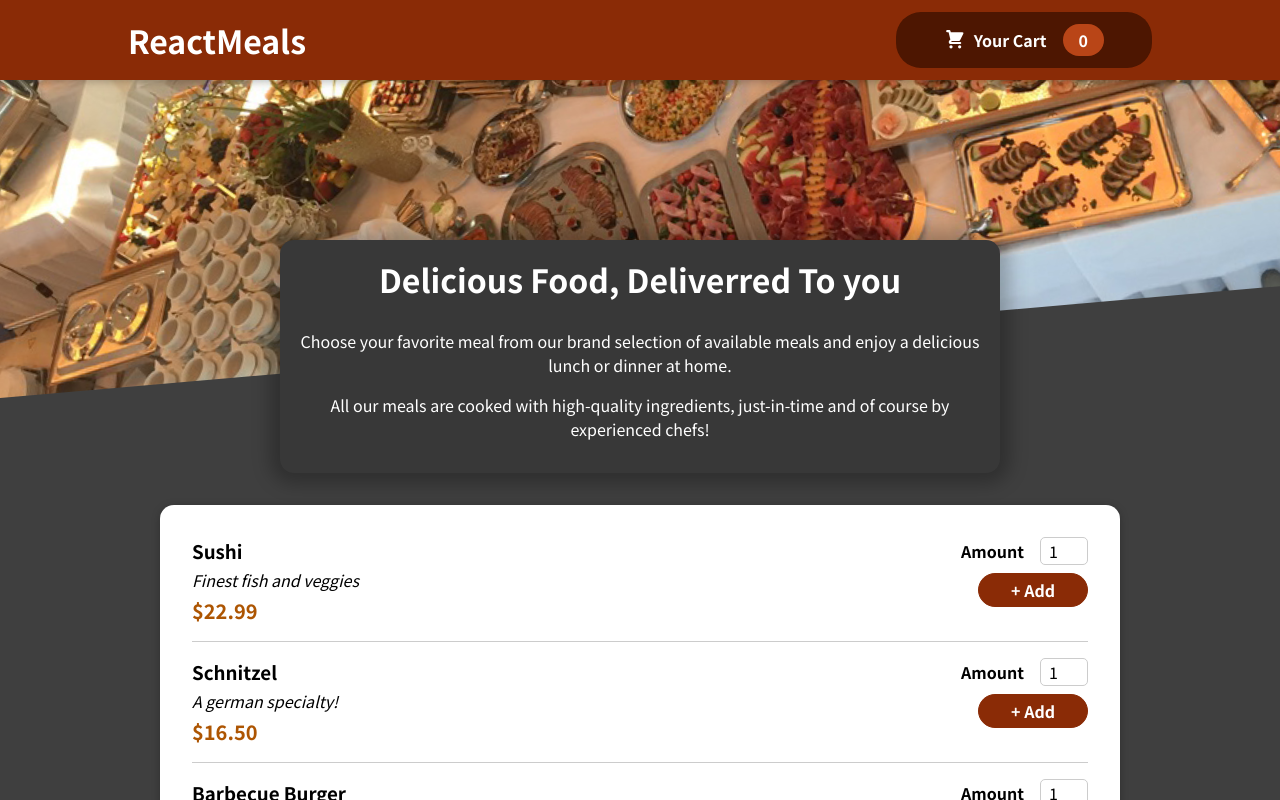
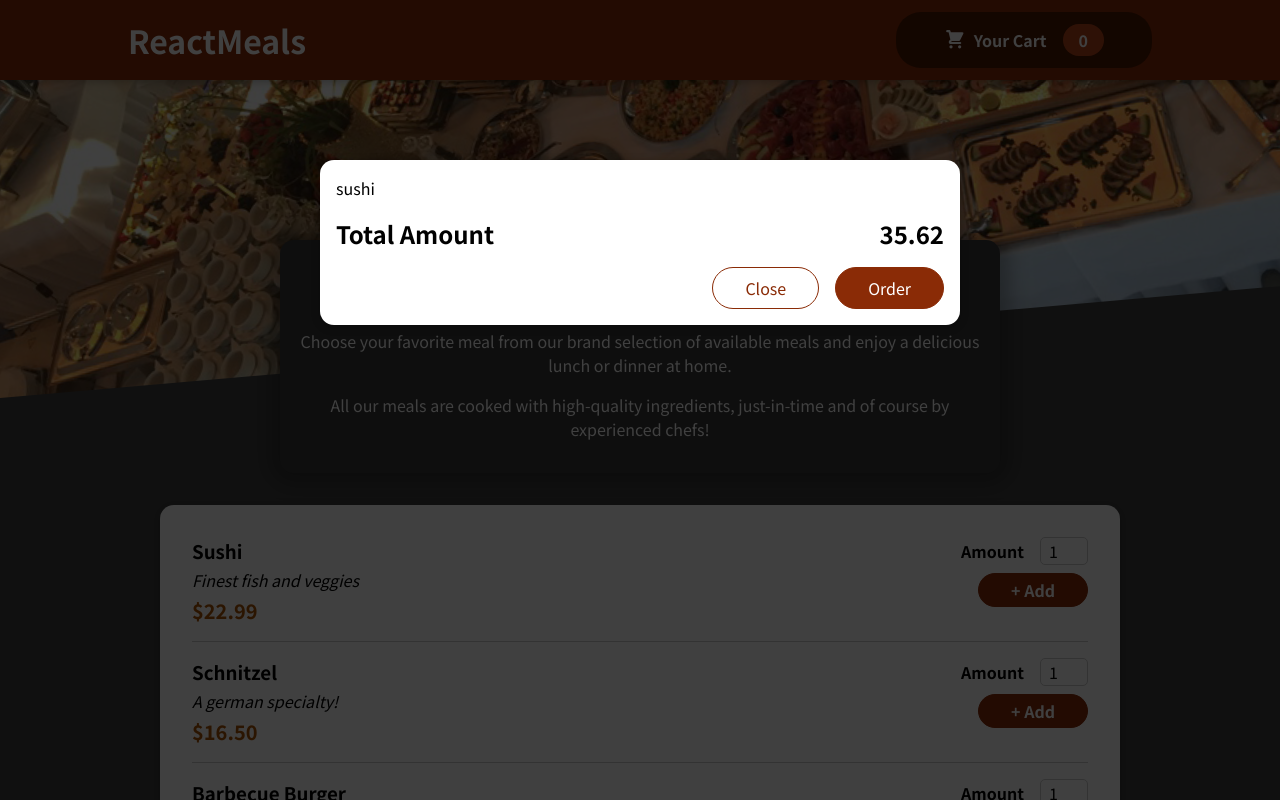
Before and after one commit to kesavaprasad08/Restaurant-App, a React (Create React App) app: page / in a window 1280 px wide. Shown: the top 800 px of the page. Built offline with nearby package versions, Linux system fonts and the light colour scheme.

Commit message:
Added-Cart

```diff
--- a/public/index.html
+++ b/public/index.html
@@ -28,6 +28,7 @@
   </head>
   <body>
     <noscript>You need to enable JavaScript to run this app.</noscript>
+    <div id="overlays"></div>
     <div id="root"></div>
     <!--
       This HTML file is a template.
--- a/src/App.js
+++ b/src/App.js
@@ -1,10 +1,12 @@
 import { Fragment } from "react";
 import Header from "./Components/Layout/Header";
 import Meals from "./Components/Meals/Meals";
+import Cart from "./Components/Cart/Cart";
 
 function App() {
   return (
     <Fragment>
+      <Cart />
       <Header />
       <main>
         <Meals />
--- /dev/null
+++ b/src/Components/Cart/Cart.js
@@ -0,0 +1,24 @@
+import Modal from "../Ui/Modal";
+import classes from "./Cart.module.css";
+
+const Cart = (props) => {
+  const cartItems =<ul className={classes['cart-items']}>
+    {[{ id: "c1", name: "sushi", amount: 2, price: 12.99 },
+].map((item) => <li>{item.name}</li>)}</ul>;
+
+  return (
+    <Modal>
+      {cartItems}
+      <div className={classes.total}>
+        <span>Total Amount</span>
+        <span>35.62</span>
+      </div>
+      <div className={classes.actions}>
+        <button className={classes["button--alt"]}>Close</button>
+        <button className={classes.button}>Order</button>
+      </div>
+    </Modal>
+  );
+};
+
+export default Cart;
--- /dev/null
+++ b/src/Components/Cart/Cart.module.css
@@ -0,0 +1,46 @@
+.cart-items {
+    list-style: none;
+    margin: 0;
+    padding: 0;
+    max-height: 20rem;
+    overflow: auto;
+  }
+
+  .total {
+    display: flex;
+    justify-content: space-between;
+    align-items: center;
+    font-weight: bold;
+    font-size: 1.5rem;
+    margin: 1rem 0;
+  }
+
+  .actions {
+    text-align: right;
+  }
+
+  .actions button {
+    font: inherit;
+    cursor: pointer;
+    background-color: transparent;
+    border: 1px solid #8a2b06;
+    padding: 0.5rem 2rem;
+    border-radius: 25px;
+    margin-left: 1rem;
+  }
+
+  .actions button:hover,
+  .actions button:active {
+    background-color: #5a1a01;
+    border-color: #5a1a01;
+    color: white;
+  }
+
+  .actions .button--alt {
+    color: #8a2b06;
+  }
+
+  .actions .button {
+    background-color: #8a2b06;
+    color: white;
+  }
--- /dev/null
+++ b/src/Components/Ui/Modal.js
@@ -0,0 +1,31 @@
+import { Fragment } from "react";
+import ReactDOM from "react-dom";
+
+import classes from "./Modal.module.css";
+
+const Backdrop = (props) => {
+  return <div className={classes.backdrop} />;
+};
+
+const ModalOverlay = (props) => {
+  return (
+    <div className={classes.modal}>
+      <civ className={classes.content}>{props.children}</civ>
+    </div>
+  );
+};
+const portalElement = document.getElementById("overlays");
+
+const Modal = (props) => {
+  return (
+    <Fragment>
+      {ReactDOM.createPortal(<Backdrop />, portalElement)}
+      {ReactDOM.createPortal(
+        <ModalOverlay>{props.children}</ModalOverlay>,
+        portalElement
+      )}
+    </Fragment>
+  );
+};
+
+export default Modal;
--- /dev/null
+++ b/src/Components/Ui/Modal.module.css
@@ -0,0 +1,40 @@
+.backdrop {
+    position: fixed;
+    top: 0;
+    left: 0;
+    width: 100%;
+    height: 100vh;
+    z-index: 20;
+    background-color: rgba(0, 0, 0, 0.75);
+  }
+
+  .modal {
+    position: fixed;
+    top: 20vh;
+    left: 5%;
+    width: 90%;
+    background-color: white;
+    padding: 1rem;
+    border-radius: 14px;
+    box-shadow: 0 2px 8px rgba(0, 0, 0, 0.25);
+    z-index: 30;
+    animation: slide-down 300ms ease-out forwards;
+  }
+
+  @media (min-width: 768px) {
+    .modal {
+      width: 40rem;
+      left: calc(50% - 20rem);
+    }
+  }
+
+  @keyframes slide-down {
+    from {
+      opacity: 0;
+      transform: translateY(-3rem);
+    }
+    to {
+      opacity: 1;
+      transform: translateY(0);
+    }
+  }
```
